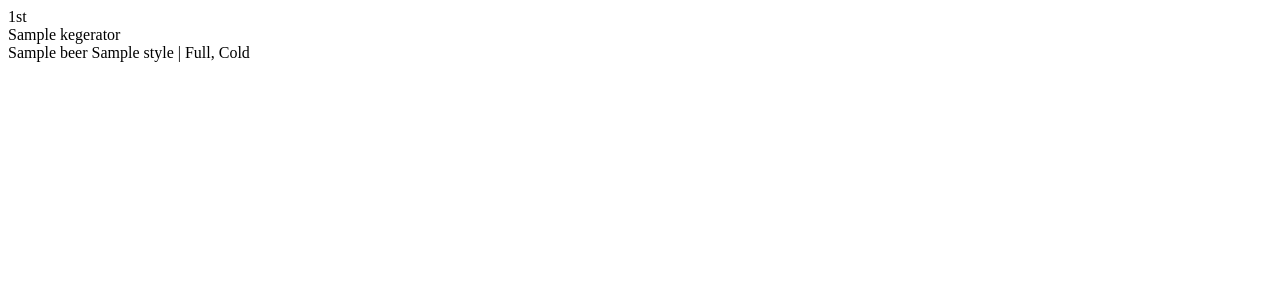
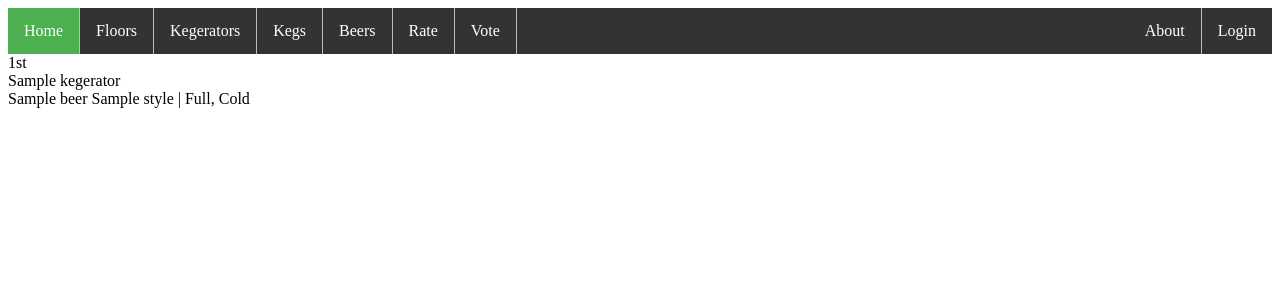
Before and after one commit to bhanderson/beervintory, a Django app: page / in a window 1280 px wide. Shown: the top 300 px of the page. Run offline with Django 3.2, Linux system fonts and the light colour scheme; tables that the repository leaves empty hold one stand-in row (values such as "Sample post").

Commit message:
Add homepage bar

```diff
--- a/beer/homepage/templates/homepage/index.html
+++ b/beer/homepage/templates/homepage/index.html
@@ -1,9 +1,64 @@
+<html>
+<head>
+<style>
+ul {
+    list-style-type: none;
+    margin: 0;
+    padding: 0;
+    overflow: hidden;
+    background-color: #333;
+}
+
+li {
+    float: left;
+    border-right:1px solid #bbb;
+}
+
+li:last-child {
+    border-right: none;
+}
+
+li a {
+    display: block;
+    color: white;
+    text-align: center;
+    padding: 14px 16px;
+    text-decoration: none;
+}
+
+li a:hover:not(.active) {
+    background-color: #111;
+}
+
+.active {
+    background-color: #4CAF50;
+}
+</style>
+</head>
+<body>
+
+<ul>
+  <li><a class="active" href="#home">Home</a></li>
+  <li><a href="floors">Floors</a></li>
+  <li><a href="kegerators">Kegerators</a></li>
+  <li><a href="kegs">Kegs</a></li>
+  <li><a href="beers">Beers</a></li>
+  <li><a href="rate">Rate</a></li>
+  <li><a href="vote">Vote</a></li>
+  <ul style="float:right;list-style-type:none;">
+    <li><a href="about">About</a></li>
+    <li><a href="admin">Login</a></li>
+  </ul>
+</ul>
+
+</body>
 {% for floor in Floors %}
 	{{floor}}<br>
 	{% for kegerator in floor.kegerator_set.iterator %}
 		{{kegerator}}<br>
 		{%for keg in kegerator.keg_set.iterator %}
-			{{keg}}
+			{{keg}}<br>
 		{% endfor %}
 	{% endfor %}
 {% endfor %}
+</html>
```
